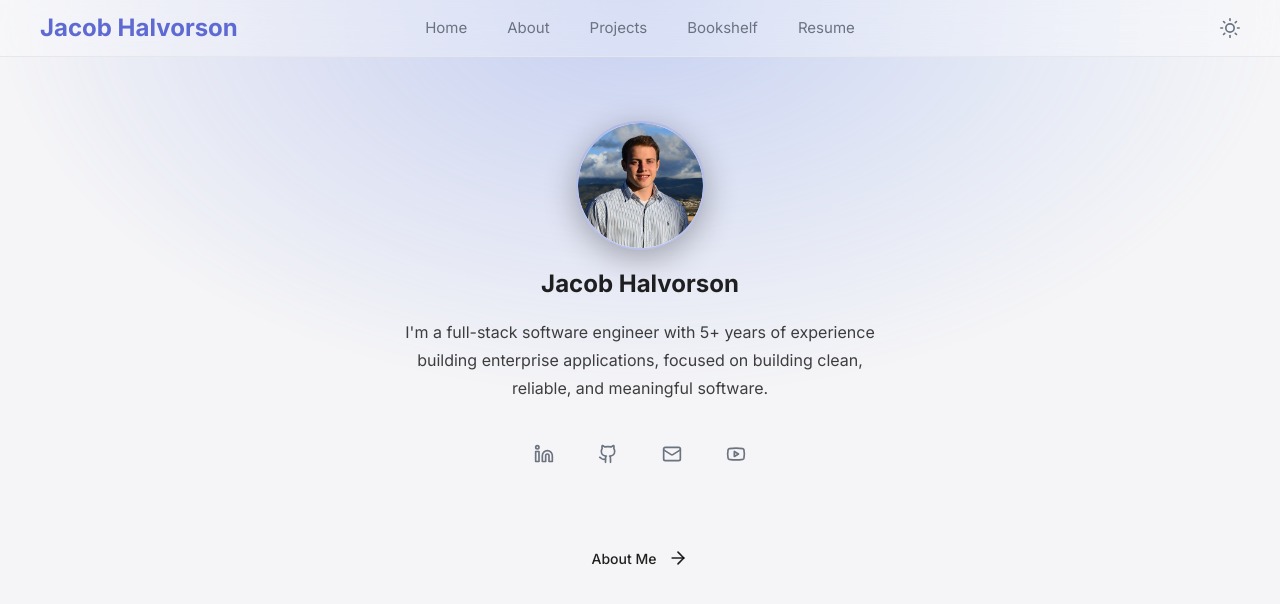
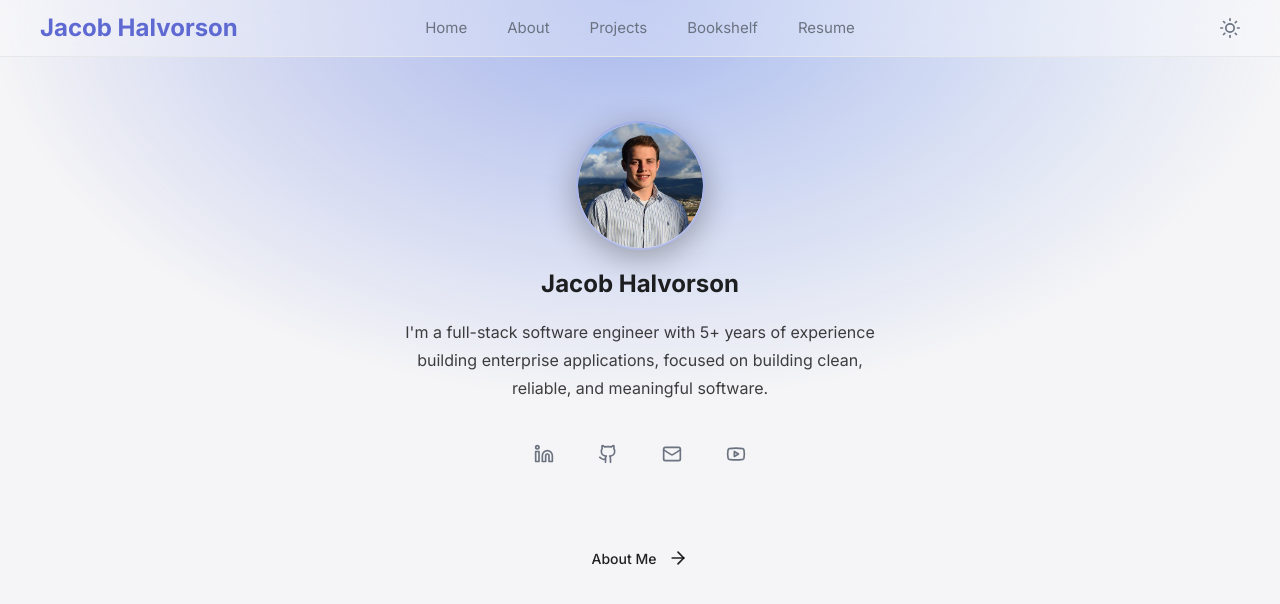
Before and after one commit to jhalvorson6687/homepage, a React (Vite) app: page / in a window 1280 px wide. Shown: the top 604 px of the page. Built offline with nearby package versions, Linux system fonts and the light colour scheme.

Commit message:
update styling

```diff
--- a/src/index.css
+++ b/src/index.css
@@ -23,7 +23,7 @@
   --text-secondary: rgba(255, 255, 255, 0.9);
   --nav-text: #9ca3af;
   --border-color: #2a2a2a;
-  --gradient-opacity: 0.4;
+  --gradient-opacity: 0.3;
 }
 
 /* Light mode */
@@ -35,7 +35,7 @@
   --text-secondary: rgba(0, 0, 0, 0.75);
   --nav-text: #6b7280;
   --border-color: #e5e7eb;
-  --gradient-opacity: 0.3;
+  --gradient-opacity: 0.5;
 }
 
 body {
@@ -46,7 +46,6 @@ body {
   overflow-x: hidden;
   background-color: var(--bg-primary);
   color: var(--text-primary);
-  /* transition: background-color 0.3s ease, color 0.3s ease; */
 }
 
 .background-gradient {
@@ -55,10 +54,10 @@ body {
   inset: 0;
   background: linear-gradient(
     to right,
-    hsl(var(--color-primary-600)),
-    hsl(var(--color-primary-300))
+    hsl(var(--color-primary-600) / var(--gradient-opacity)),
+    hsl(var(--color-primary-300) / var(--gradient-opacity))
   );
-  opacity: var(--gradient-opacity);
+  opacity: 1;
   mask-image: radial-gradient(
     ellipse 650px 400px at top center,
     white 0%,
@@ -70,14 +69,3 @@ body {
     transparent 100%
   );
 }
-
-@media (prefers-color-scheme: dark) {
-  .background-gradient {
-    background: linear-gradient(
-      to right,
-      hsl(var(--color-primary-600) / 0.3),
-      hsl(var(--color-primary-300) / 0.3)
-    );
-    opacity: 1;
-  }
-}
```
